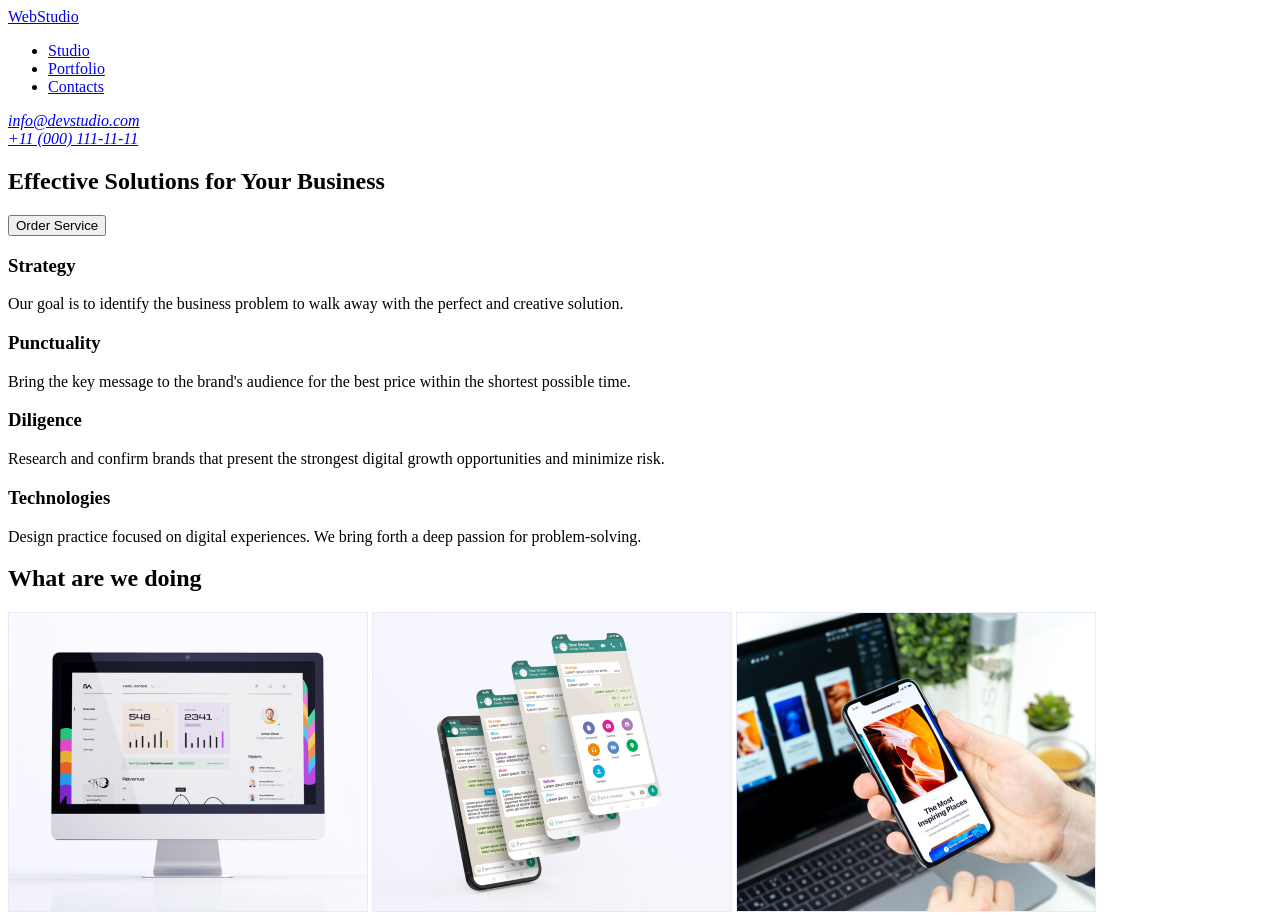
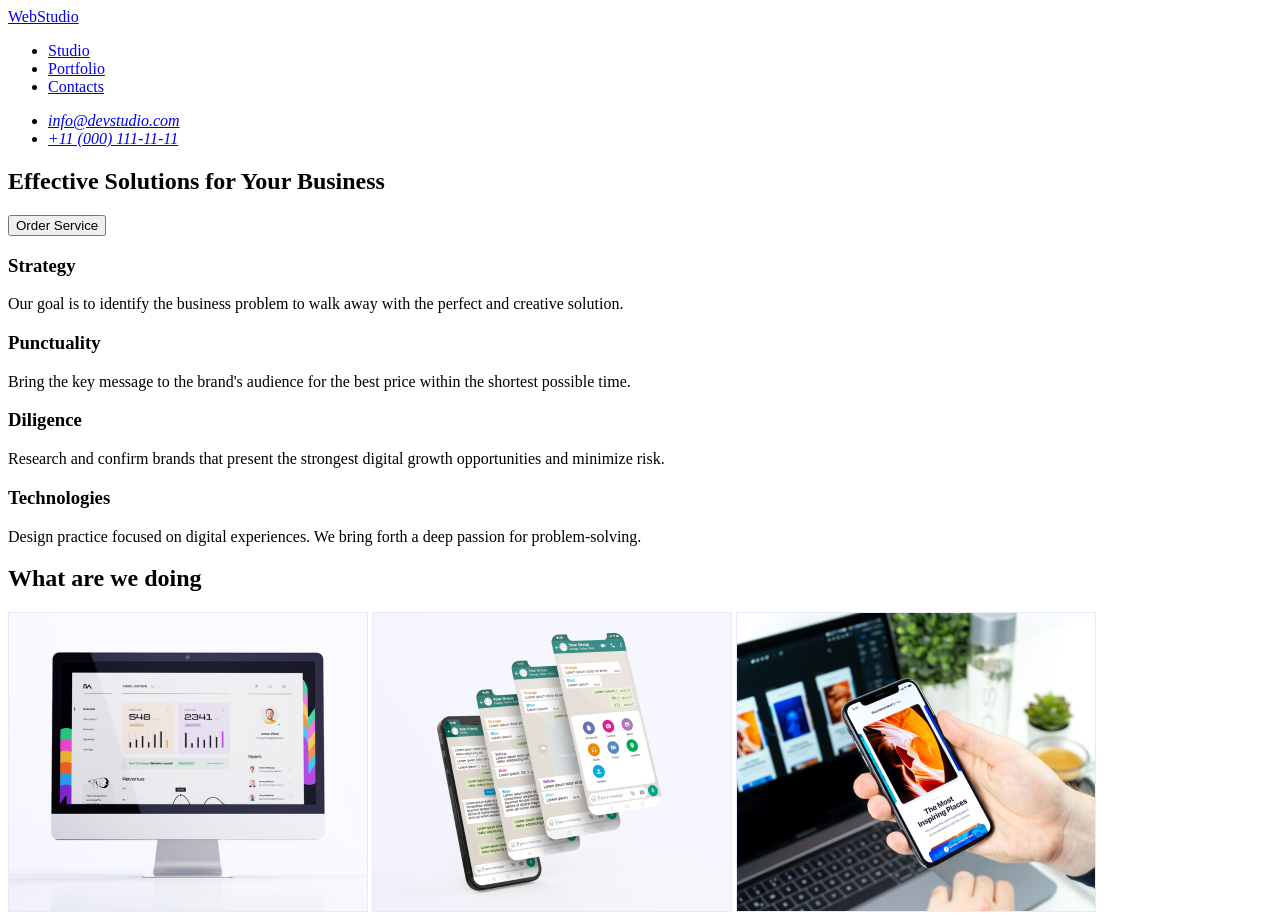
Before and after one commit to 26Georgiy/goit-markup-hw-01, a plain HTML site: page index.html in a window 1280 px wide. Shown: the top 915 px of the page. Drawn offline with Linux system fonts and the light colour scheme.

Commit message:
Made address data like a list

```diff
--- a/index.html
+++ b/index.html
@@ -17,8 +17,10 @@
                </ul>
         </nav>
         <address>
-        <a href="info@devstudio.com">info@devstudio.com</a><br />
-        <a href="tel:+110001111111">+11 (000) 111-11-11</a><br />
+            <ul>
+                <li><a href="info@devstudio.com">info@devstudio.com</a><br /></li>
+                <li><a href="tel:+110001111111">+11 (000) 111-11-11</a><br /></li>
+            </ul>
         </address>
     </header>
     <main>
```
